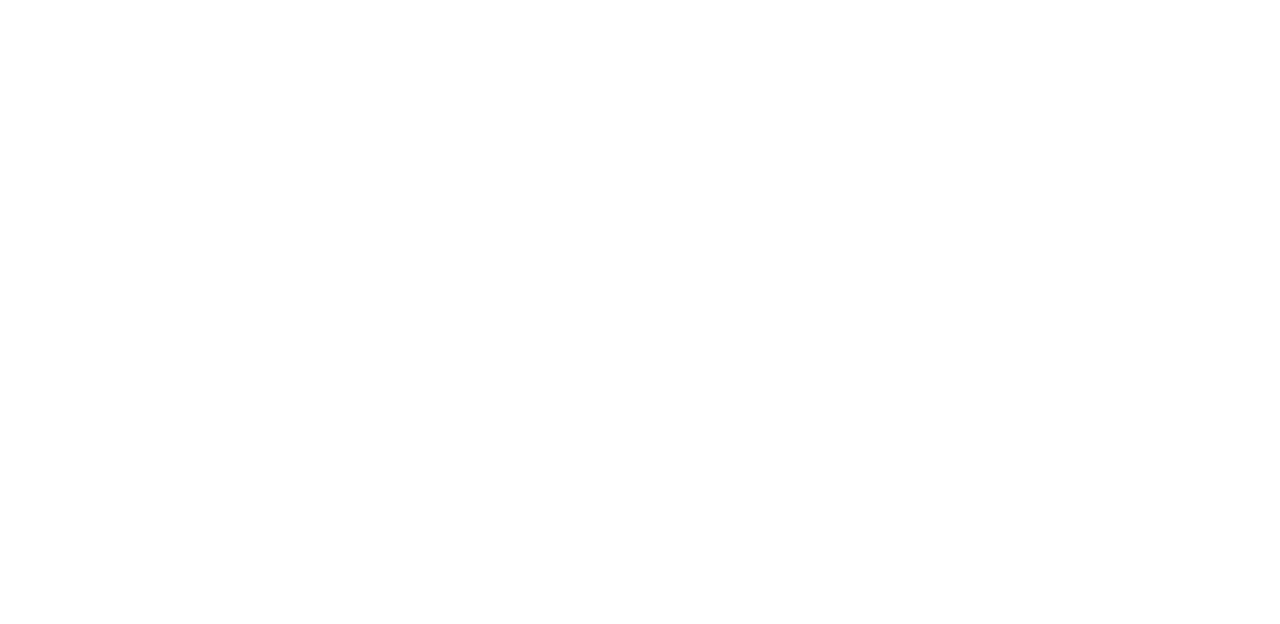
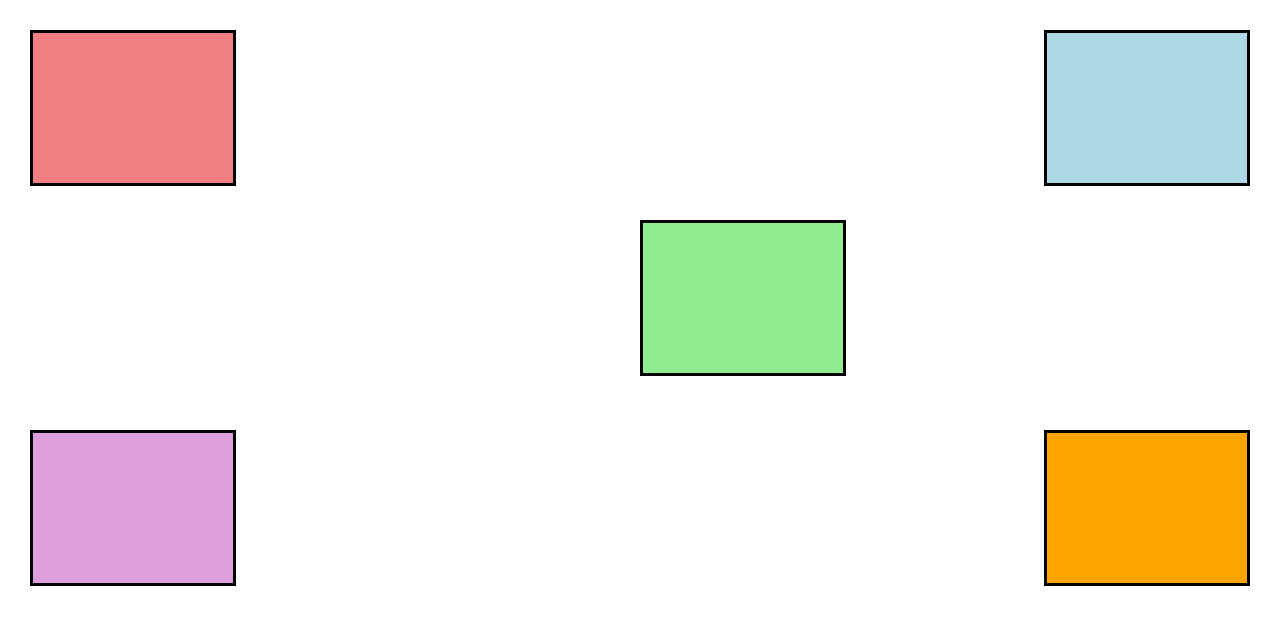
Before and after one commit to sindhuja134/Position_task, a plain HTML site: page index.html in a window 1280 px wide. Drawn offline with Linux system fonts and the light colour scheme.

Commit message:
index.html

```diff
--- a/index.html
+++ b/index.html
@@ -6,11 +6,11 @@
 </head>
 <body>
 
-    <div class="box box1"></div>
-    <div class="box box2"></div>
-    <div class="box box3"></div>
-    <div class="box box4"></div>
-    <div class="box box5"></div>
+    <div class="child child1"></div>
+    <div class="child child2"></div>
+    <div class="child child3"></div>
+    <div class="child child4"></div>
+    <div class="child child5"></div>
 
 </body>
 </html>
```
